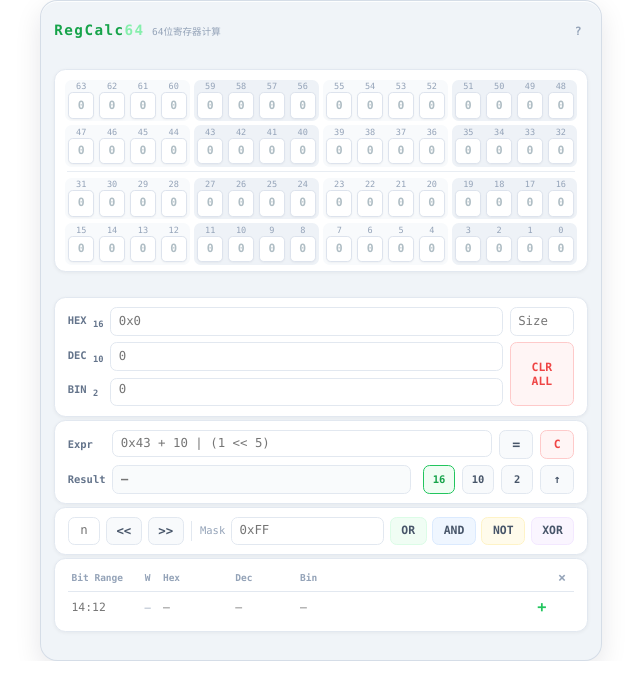
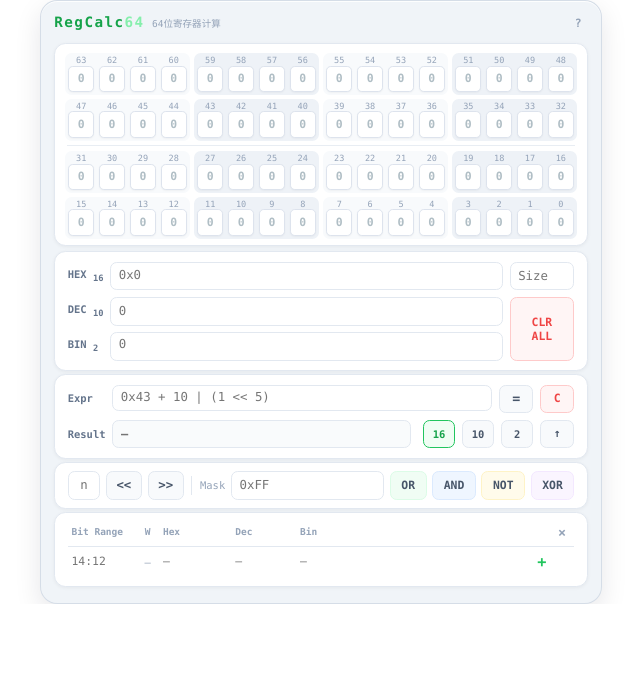
Before and after one commit to yakoye/RegCalcTextTool, a website: page RegCalc64Tool.html in a window 1280 px wide. Shown: the whole page, without its empty margins (319-959 px from the left). Drawn offline with Linux system fonts and the light colour scheme.

Commit message:
fix: tighten RegCalc64 vertical spacing

```diff
--- a/RegCalc64Tool.html
+++ b/RegCalc64Tool.html
@@ -1819,8 +1819,16 @@ html.regcalc64-web-host #regcalc-ui {
   overflow: hidden !important;
 }
 html.regcalc64-web-host #regcalc-ui > .regcalc-modern-shell {
+  height: auto !important;
+  aspect-ratio: auto !important;
   margin-right: auto !important;
   margin-left: auto !important;
+}
+html.regcalc64-web-host #regcalc-ui > .regcalc-modern-shell > tbody > tr > td {
+  vertical-align: top !important;
+}
+html.regcalc64-web-host #regcalc-ui .regcalc-title-table td {
+  margin: 0 !important;
 }
 html.regcalc64-web-host #regcalc-ui .regcalc-help-button {
   margin-left: auto !important;
```
Also changed, not shown: AboutTool.html (+3 -2 lines), README.md.
